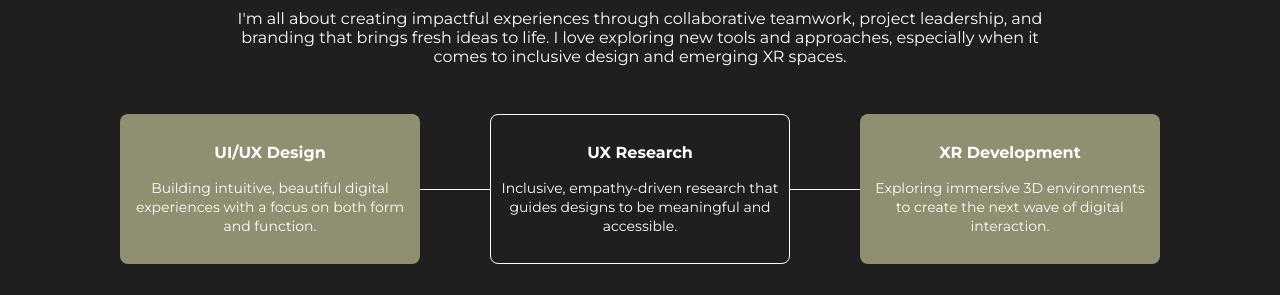
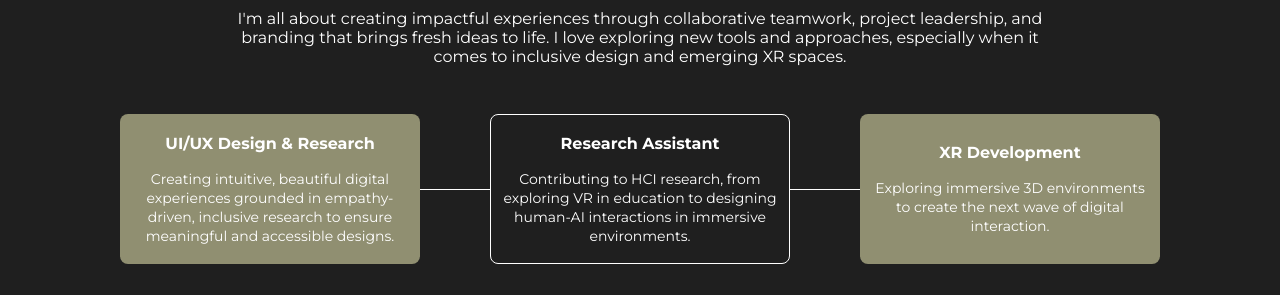
Before and after one commit to erfan-kanani/neginsoltani-portfolio, a React (Create React App) app: page / in a window 1280 px wide. Shown: the part 760-1055 px from the top of the page. Built offline with nearby package versions, Linux system fonts and the light colour scheme.

Commit message:
fix fix fix

```diff
--- a/src/components/glimpse/glimpse.jsx
+++ b/src/components/glimpse/glimpse.jsx
@@ -11,6 +11,7 @@ import EmissionVision from "../../assets/emissionvision.jpg";
 import ElementalMysteries from "../../assets/elementalmysteries.jpg";
 import iQLast from "../../assets/iQLast.jpg";
 import khu from "../../assets/khu.png";
+import hack from "../../assets/hack.jpg";
 import "./glimpse.css";
 
 export default function Glimpse() {
@@ -277,6 +278,37 @@ export default function Glimpse() {
             </div>
           </div>
         </FlexRow>
+        <FlexRow className="glimpse-item">
+          <div className="glimpse-image-wrapper" ref={imageWrapperRef}>
+            <img src={hack} alt="Hatch & Match – XRHack 2024 content" className="glimpse-image" />
+          </div>
+          <div className="glimpse-text">
+            <Text subheader style={{ display: "flex", alignItems: "center" }}>
+              Hatch & Match – XRHack 2024{" "}
+              <a
+                href="https://docs.google.com/presentation/d/1AKcFuqYu8K9D1oP8V6XqCwsye7iN69UTo_K1IK6Xwd8/edit?usp=sharing"
+                target="_blank"
+                rel="noopener noreferrer"
+              >
+                {" "}
+                <img src={linkIcon} className="link-image" />
+              </a>
+            </Text>
+            <p />
+            <Text>
+              As part of a team at XRHack 2024, I contributed to developing the game concept and was responsible for designing the game assets and the complete UI in ShapesXR and Figma. I also created animations and visual materials for the pitch, and presented the idea in our video submission.
+            </Text>
+            <div className="glimpse-roles">
+              <Text className="glimpse-role" color={"#908f71"}>
+                UI/UX Designer
+              </Text>
+
+              <Text className="glimpse-role" color={"#908f71"}>
+                XR Developer
+              </Text>
+            </div>
+          </div>
+        </FlexRow>
       </div>
     </div>
   );
--- a/src/components/moreAboutMe/moreAboutMe.jsx
+++ b/src/components/moreAboutMe/moreAboutMe.jsx
@@ -43,7 +43,7 @@ export default function MoreAboutMe() {
                 fontWeight={"700"}
                 fontSize={isMobile && "15px"}
               >
-                UI/UX Design
+                UI/UX Design & Research
               </Text>
               <p />
               <Text
@@ -51,8 +51,7 @@ export default function MoreAboutMe() {
                 lineHeight={"17px"}
                 fontSize={isMobile ? "13px" : "14px"}
               >
-                Building intuitive, beautiful digital experiences with a focus
-                on both form and function.
+                Creating intuitive, beautiful digital experiences grounded in empathy-driven, inclusive research to ensure meaningful and accessible designs.
               </Text>
             </div>
           </Rectangle>
@@ -64,7 +63,7 @@ export default function MoreAboutMe() {
                 fontWeight={"700"}
                 fontSize={isMobile && "15px"}
               >
-                UX Research
+                Research Assistant
               </Text>
               <p />
               <Text
@@ -72,8 +71,7 @@ export default function MoreAboutMe() {
                 fontSize={isMobile ? "13px" : "14px"}
                 lineHeight={"17px"}
               >
-                Inclusive, empathy-driven research that guides designs to be
-                meaningful and accessible.
+                Contributing to HCI research, from exploring VR in education to designing human-AI interactions in immersive environments.
               </Text>
             </div>
           </Rectangle>
```
